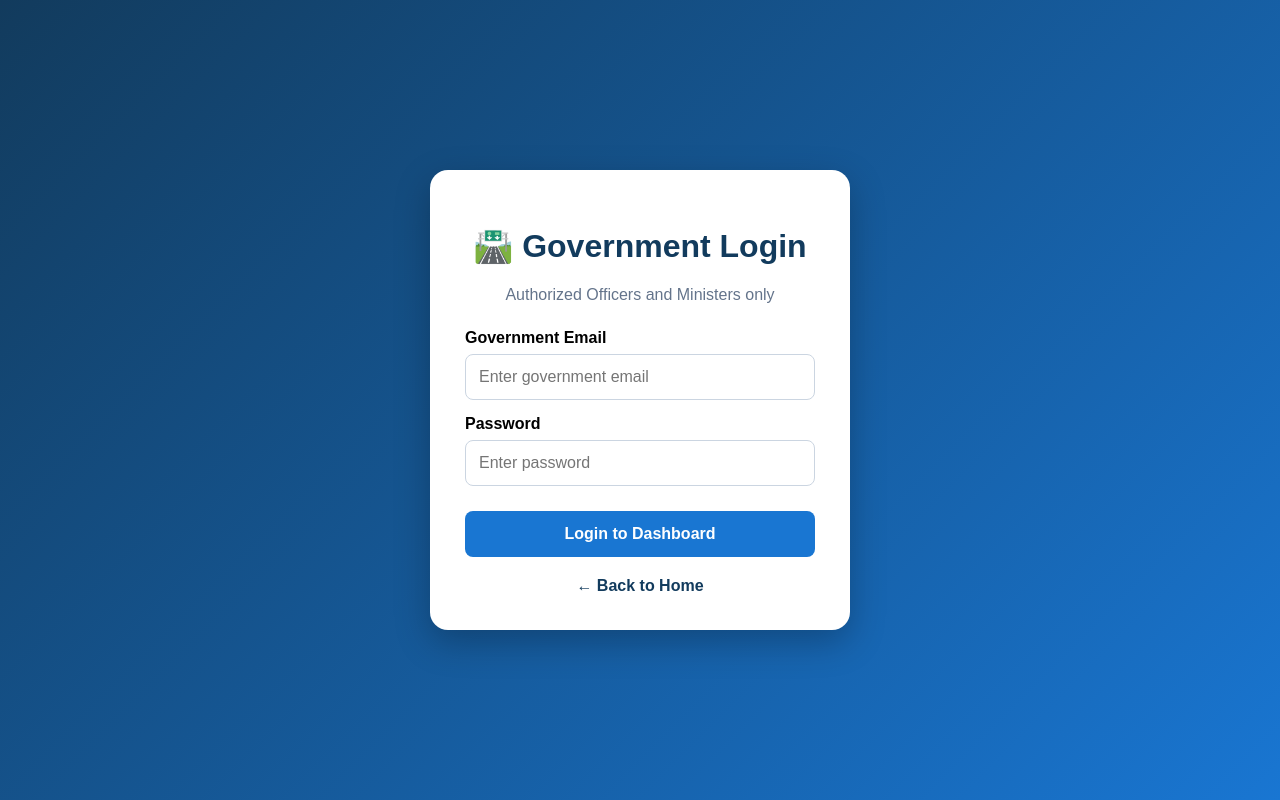
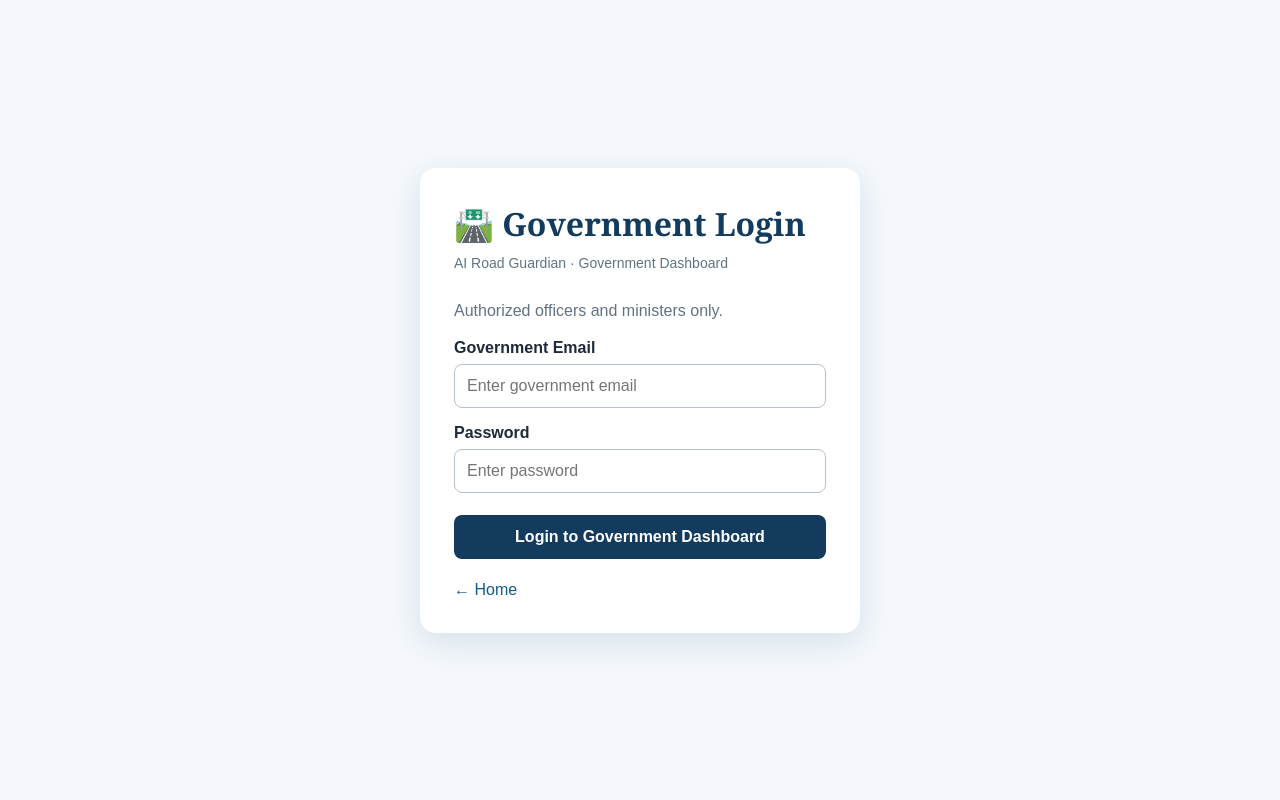
Before and after one commit to armaannegi2000-bit/AI-Road-Guardian, a Flask app: page /government-login in a window 1280 px wide. Run offline with Flask 3, Linux system fonts and the light colour scheme.

Commit message:
Apply shared styling and update government login

```diff
--- a/templates/analysis.html
+++ b/templates/analysis.html
@@ -428,6 +428,7 @@
 
     </style>
 
+<link rel="stylesheet" href="{{ url_for('static', filename='site-theme.css') }}">
 </head>
 
 
--- a/templates/dashboard.html
+++ b/templates/dashboard.html
@@ -566,6 +566,7 @@
 
     </style>
 
+<link rel="stylesheet" href="{{ url_for('static', filename='site-theme.css') }}">
 </head>
 
 
--- a/templates/engineer_dashboard.html
+++ b/templates/engineer_dashboard.html
@@ -21,6 +21,7 @@ header h1{margin:0;font-size:clamp(23px,3vw,30px);letter-spacing:-.4px}header p{
 @media(max-width:700px){header{padding:18px 16px}.container{padding:20px 14px}.stats{gap:12px}.stat-card{padding:18px}.panel,.card{padding:17px}.panel h2{font-size:19px}.filter input{min-width:0;width:100%}.filter label{width:100%}}
 
 </style>
+<link rel="stylesheet" href="{{ url_for('static', filename='site-theme.css') }}">
 </head>
 <body>
 <header>
--- a/templates/engineer_login.html
+++ b/templates/engineer_login.html
@@ -7,6 +7,7 @@
   <style>
     *{box-sizing:border-box}body{margin:0;min-height:100vh;display:grid;place-items:center;padding:20px;font-family:Arial,sans-serif;background:linear-gradient(135deg,#e8f4f8,#d9eaf7);color:#18334a}.card{width:min(100%,440px);background:#fff;padding:34px;border-radius:16px;box-shadow:0 10px 32px #123b5d20}h1{margin:0 0 8px;color:#123b5d}p{color:#607384;line-height:1.5}.role{font-size:14px;margin:0 0 25px}label{display:block;margin:16px 0 7px;font-weight:bold}input{width:100%;padding:12px;border:1px solid #b8c2cc;border-radius:8px;font:inherit}button{width:100%;margin-top:22px;padding:13px;border:0;border-radius:8px;background:#123b5d;color:#fff;font-size:16px;font-weight:bold;cursor:pointer}.error{padding:11px;background:#fff1f0;border-radius:8px;color:#b42318}.links{display:flex;justify-content:space-between;margin-top:22px}.links a{color:#145b88;text-decoration:none}
   </style>
+<link rel="stylesheet" href="{{ url_for('static', filename='site-theme.css') }}">
 </head>
 <body>
   <main class="card">
--- a/templates/government_login.html
+++ b/templates/government_login.html
@@ -1,386 +1,195 @@
 <!DOCTYPE html>
 <html lang="en">
+<head>
+  <meta charset="UTF-8">
+  <meta name="viewport" content="width=device-width, initial-scale=1.0">
+  <title>Government Login | AI Road Guardian</title>
+  <style>
+    * { box-sizing: border-box; }
 
-<head>
-
-<meta charset="UTF-8">
-
-<meta name="viewport"
-      content="width=device-width, initial-scale=1.0">
-
-<title>Government Login | AI Road Guardian</title>
-
-<style>
-
-* {
-    box-sizing: border-box;
+    body {
+      margin: 0;
+      min-height: 100vh;
+      display: grid;
+      place-items: center;
+      padding: 20px;
+      font-family: Arial, sans-serif;
+      background: linear-gradient(135deg, #e8f4f8, #d9eaf7);
+      color: #18334a;
     }
 
-body {
-
-    margin: 0;
-
-    min-height: 100vh;
-
-    display: flex;
-
-    justify-content: center;
-
-    align-items: center;
-
-    font-family: Arial, sans-serif;
-
-    background:
-    linear-gradient(
-        135deg,
-        #123b5d,
-        #1976d2
-    );
+    .card {
+      width: min(100%, 440px);
+      background: #fff;
+      padding: 34px;
+      border-radius: 16px;
+      box-shadow: 0 10px 32px #123b5d20;
     }
 
-
-.login-card {
-
-    width: 90%;
-
-    max-width: 420px;
-
-    background: white;
-
-    padding: 35px;
-
-    border-radius: 18px;
-
-    box-shadow:
-    0 12px 35px
-    rgba(0,0,0,0.25);
-}
-
-
     h1 {
-
-    text-align: center;
-
+      margin: 0 0 8px;
       color: #123b5d;
     }
 
-
-.subtitle {
-
-    text-align: center;
-
-    color: #64748b;
-
-    margin-bottom: 25px;
+    p {
+      color: #607384;
+      line-height: 1.5;
     }
 
+    .role {
+      font-size: 14px;
+      margin: 0 0 25px;
+    }
 
     label {
-
       display: block;
-
-    margin-top: 15px;
-
-    margin-bottom: 7px;
-
+      margin: 16px 0 7px;
       font-weight: bold;
     }
 
-
     input {
-
       width: 100%;
-
-    padding: 13px;
-
-    border:
-        1px solid #cbd5e1;
-
+      padding: 12px;
+      border: 1px solid #b8c2cc;
       border-radius: 8px;
-
-    font-size: 16px;
+      font: inherit;
     }
 
-
     button {
-
       width: 100%;
-
-    margin-top: 25px;
-
-    padding: 14px;
-
-    border: none;
-
+      margin-top: 22px;
+      padding: 13px;
+      border: 0;
       border-radius: 8px;
-
-    background: #1976d2;
-
-    color: white;
-
+      background: #123b5d;
+      color: #fff;
       font-size: 16px;
-
       font-weight: bold;
-
       cursor: pointer;
     }
 
-
     button:disabled {
-
       opacity: 0.7;
+      cursor: not-allowed;
     }
 
-
     .message {
-
       display: none;
-
-    margin-top: 20px;
-
-    padding: 12px;
-
-    text-align: center;
-
+      margin-top: 18px;
+      padding: 11px;
       border-radius: 8px;
-
       font-weight: bold;
+      line-height: 1.5;
     }
 
-
-.success {
-
+    .message.success {
       display: block;
-
       background: #dcfce7;
-
       color: #166534;
     }
 
-
-.error {
-
+    .message.error {
       display: block;
-
       background: #fee2e2;
-
       color: #b91c1c;
     }
 
-
-.home-link {
-
-    display: block;
-
-    text-align: center;
-
-    margin-top: 20px;
-
-    text-decoration: none;
-
-    color: #123b5d;
-
-    font-weight: bold;
+    .links {
+      display: flex;
+      justify-content: flex-start;
+      margin-top: 22px;
     }
 
+    .links a {
+      color: #145b88;
+      text-decoration: none;
+    }
   </style>
-
+  <link rel="stylesheet" href="{{ url_for('static', filename='site-theme.css') }}">
 </head>
-
-
 <body>
-
-
-<div class="login-card">
-
-
-<h1>
-🛣️ Government Login
-</h1>
-
-
-<p class="subtitle">
-Authorized Officers and Ministers only
-</p>
-
+  <main class="card">
+    <h1>🛣️ Government Login</h1>
+    <p class="role">AI Road Guardian · Government Dashboard</p>
+    <p>Authorized officers and ministers only.</p>
 
     <form id="loginForm">
-
-
-<label>
-Government Email
-</label>
-
-
+      <label for="email">Government Email</label>
       <input
         id="email"
         type="email"
         name="username"
         placeholder="Enter government email"
+        autocomplete="username"
         required
       >
 
-
-<label>
-Password
-</label>
-
-
+      <label for="password">Password</label>
       <input
         id="password"
         type="password"
         name="password"
         placeholder="Enter password"
+        autocomplete="current-password"
         required
       >
 
-
-<button
-    id="loginBtn"
-    type="submit">
-
-    Login to Dashboard
-
-</button>
-
-
+      <button id="loginBtn" type="submit">Login to Government Dashboard</button>
     </form>
 
+    <div id="message" class="message" role="status" aria-live="polite"></div>
 
-<div
-    id="message"
-    class="message">
-</div>
-
-
-<a
-    href="/"
-    class="home-link">
-
-    ← Back to Home
-
-</a>
-
-
-</div>
-
+    <nav class="links" aria-label="Page navigation">
+      <a href="/">← Home</a>
+    </nav>
+  </main>
 
   <script>
+    const form = document.getElementById("loginForm");
+    const btn = document.getElementById("loginBtn");
+    const message = document.getElementById("message");
 
-const form =
-document.getElementById("loginForm");
-
-
-const btn =
-document.getElementById("loginBtn");
-
-
-const message =
-document.getElementById("message");
-
-
-form.addEventListener(
-    "submit",
-    async function(e) {
-
+    form.addEventListener("submit", async function (e) {
       e.preventDefault();
 
-
-        btn.innerHTML =
-            "🔄 Verifying credentials...";
-
+      btn.textContent = "🔄 Verifying credentials...";
       btn.disabled = true;
 
-
-        let formData =
-            new FormData(form);
-
+      const formData = new FormData(form);
 
       try {
-
-            let response =
-                await fetch(
-                    "/government-auth",
-                    {
+        const response = await fetch("/government-auth", {
           method: "POST",
           body: formData
-                    }
-                );
+        });
 
-
-            let data =
-                await response.json();
-
+        const data = await response.json();
 
         if (data.success) {
+          message.style.display = "block";
+          message.className = "message success";
+          message.textContent = "✅ Login successful! Opening dashboard...";
 
-                message.style.display =
-                    "block";
+          setTimeout(function () {
+            window.location.href = "/dashboard";
+          }, 1000);
+        } else {
+          message.style.display = "block";
+          message.className = "message error";
+          message.textContent = "❌ Incorrect email or password.";
 
-                message.className =
-                    "message success";
+          btn.textContent = "Login to Government Dashboard";
+          btn.disabled = false;
+        }
+      } catch (error) {
+        message.style.display = "block";
+        message.className = "message error";
+        message.textContent = "❌ Unable to connect to the server.";
 
-                message.innerHTML =
-                    "✅ Login successful! Opening dashboard...";
-
-
-                setTimeout(
-                    function() {
-
-                        window.location.href =
-                            "/dashboard";
-
-                    },
-                    1000
-                );
-
+        btn.textContent = "Login to Government Dashboard";
+        btn.disabled = false;
       }
-
-            else {
-
-                message.style.display =
-                    "block";
-
-                message.className =
-                    "message error";
-
-                message.innerHTML =
-                    "❌ Incorrect email or password.";
-
-
-                btn.innerHTML =
-                    "Login to Dashboard";
-
-                btn.disabled = false;
-
-            }
-
-        }
-
-        catch (error) {
-
-            message.style.display =
-                "block";
-
-            message.className =
-                "message error";
-
-            message.innerHTML =
-                "❌ Unable to connect to the server.";
-
-            btn.innerHTML =
-                "Login to Dashboard";
-
-            btn.disabled = false;
-
-        }
-
-    }
-);
-
+    });
   </script>
-
-
 </body>
-
 </html>
--- a/templates/report.html
+++ b/templates/report.html
@@ -793,6 +793,7 @@ textarea {
 
 </style>
 
+<link rel="stylesheet" href="{{ url_for('static', filename='site-theme.css') }}">
 </head>
 
 
--- a/templates/track.html
+++ b/templates/track.html
@@ -261,6 +261,7 @@
 
     </style>
 
+<link rel="stylesheet" href="{{ url_for('static', filename='site-theme.css') }}">
 </head>
 
 
```
Also changed, not shown: templates/engineer_accounts.html (+1 -0 lines). Lines whose indentation alone changed are shown as unchanged.
